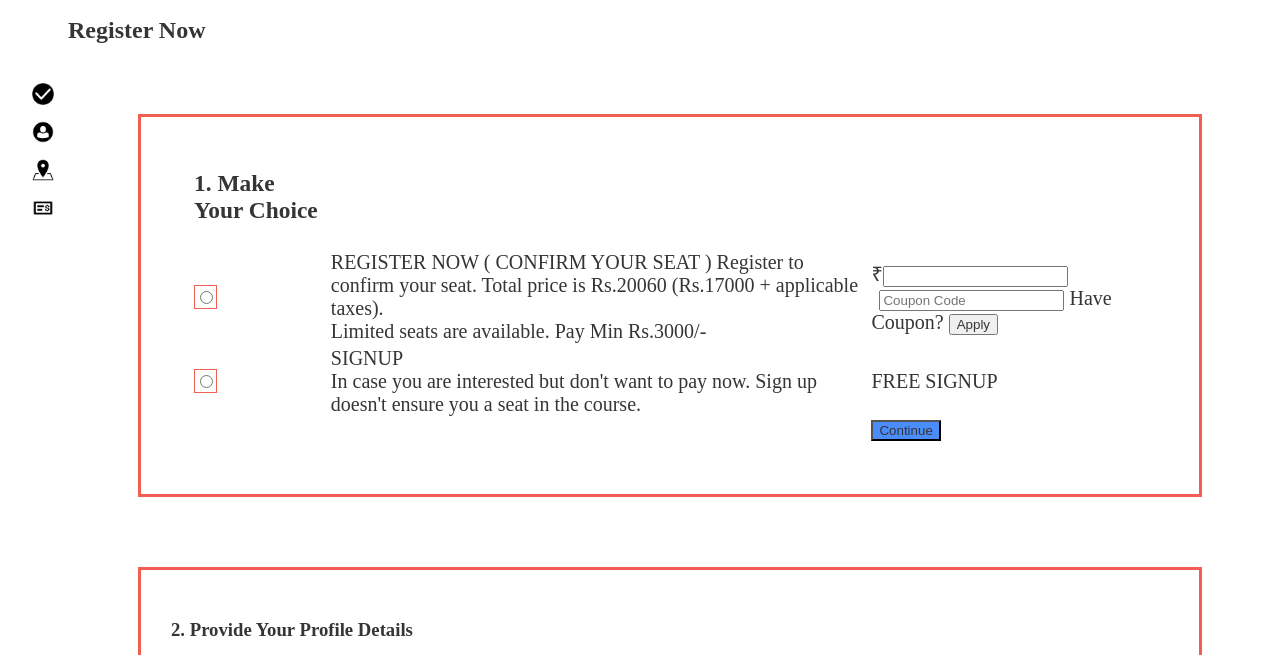
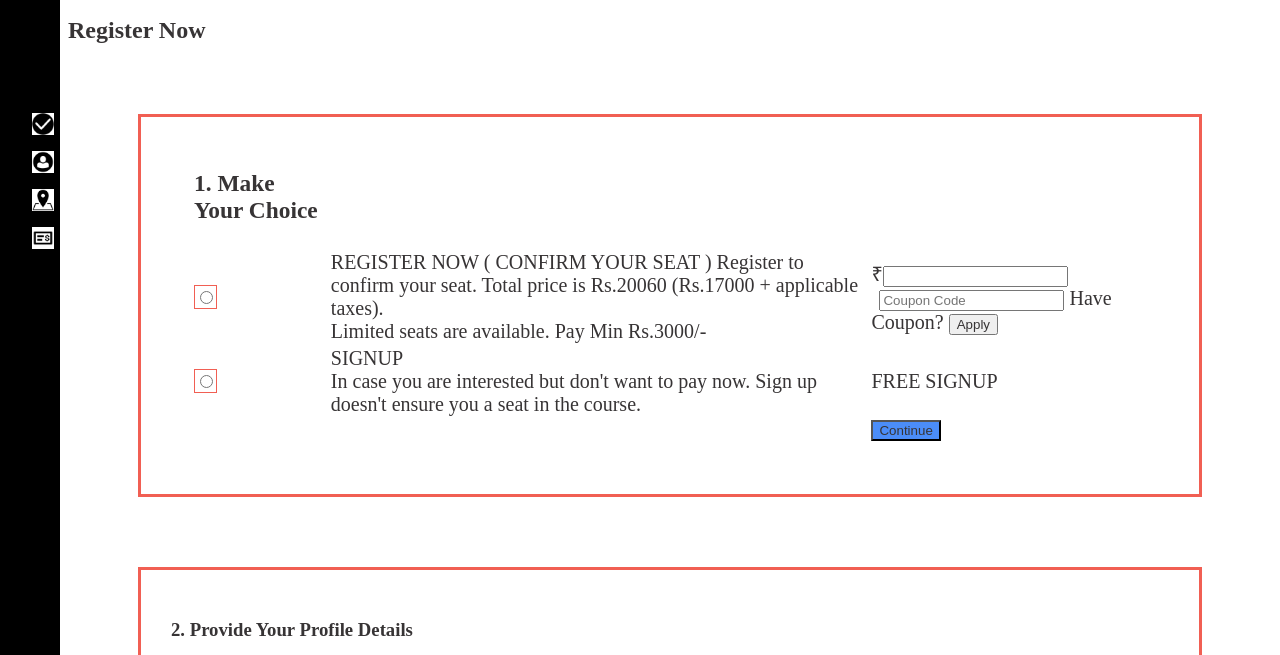
Before and after one commit to shubhamjaintech/cb-task, a plain HTML site: page Task3-CbRegistrationForm/index.html in a window 1280 px wide. Shown: the part 145-800 px from the top of the page. Drawn offline with Linux system fonts and the light colour scheme.

Commit message:
Style changed

```diff
--- a/Task3-CbRegistrationForm/index.html
+++ b/Task3-CbRegistrationForm/index.html
@@ -10,11 +10,11 @@
 
 <body>
     <!-- Navigation menu -->
-    <div style="margin-top:200px;" class="sidenav ">
+    <div style="" class="sidenav ">
         <div class="z"><a href="#nav1"><img src="img/choice.png" alt="" width="22px;"></a></div>
-        <div class="z"><a href="#nav2"><img src="img/profile.png" alt="" width="22px;"></a></div>
-        <div class="z"><a href="#nav3"><img src="img/address.png" alt="" width="22px;"></a></div>
-        <div class="z"><a href="#nav4"><img src="img/pay.png" alt="" width="22px;"></a></div>
+        <div ><a href="#nav2"><img src="img/profile.png" alt="" width="22px;"></a></div>
+        <div ><a href="#nav3"><img src="img/address.png" alt="" width="22px;"></a></div>
+        <div ><a href="#nav4"><img src="img/pay.png" alt="" width="22px;"></a></div>
 
     </div>
 
--- a/Task3-CbRegistrationForm/style/style.css
+++ b/Task3-CbRegistrationForm/style/style.css
@@ -1,5 +1,8 @@
 *{
   color:#373435;
+}
+.z{
+  margin-top:230px;
 }
 label {
   display: inline-block;
@@ -19,7 +22,7 @@ label {
   z-index: 1;
   top: 0;
   left: 0;
-  background-color:white;
+  background-color:black;
   overflow-x: hidden;
   padding-top: 20px;
 }
```
